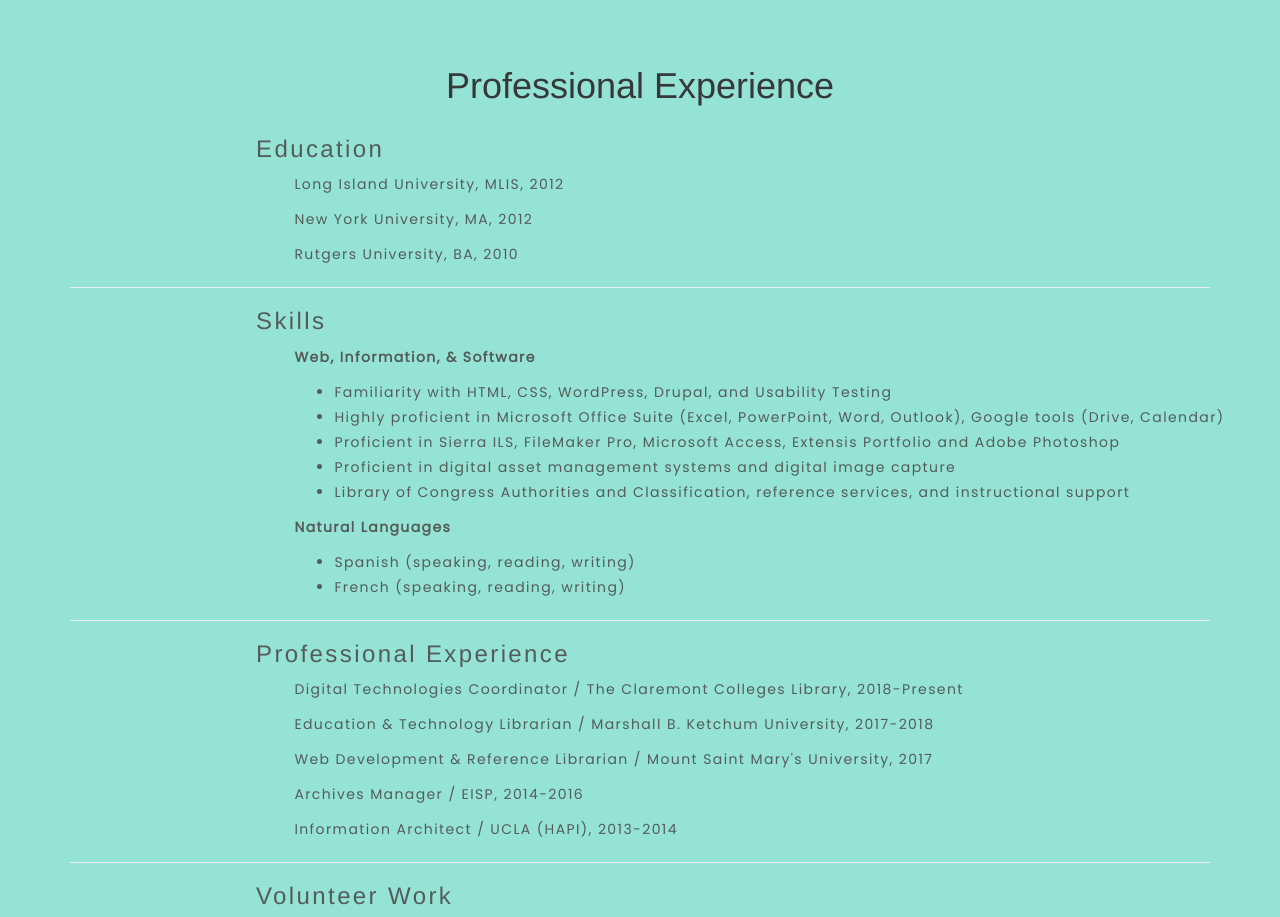
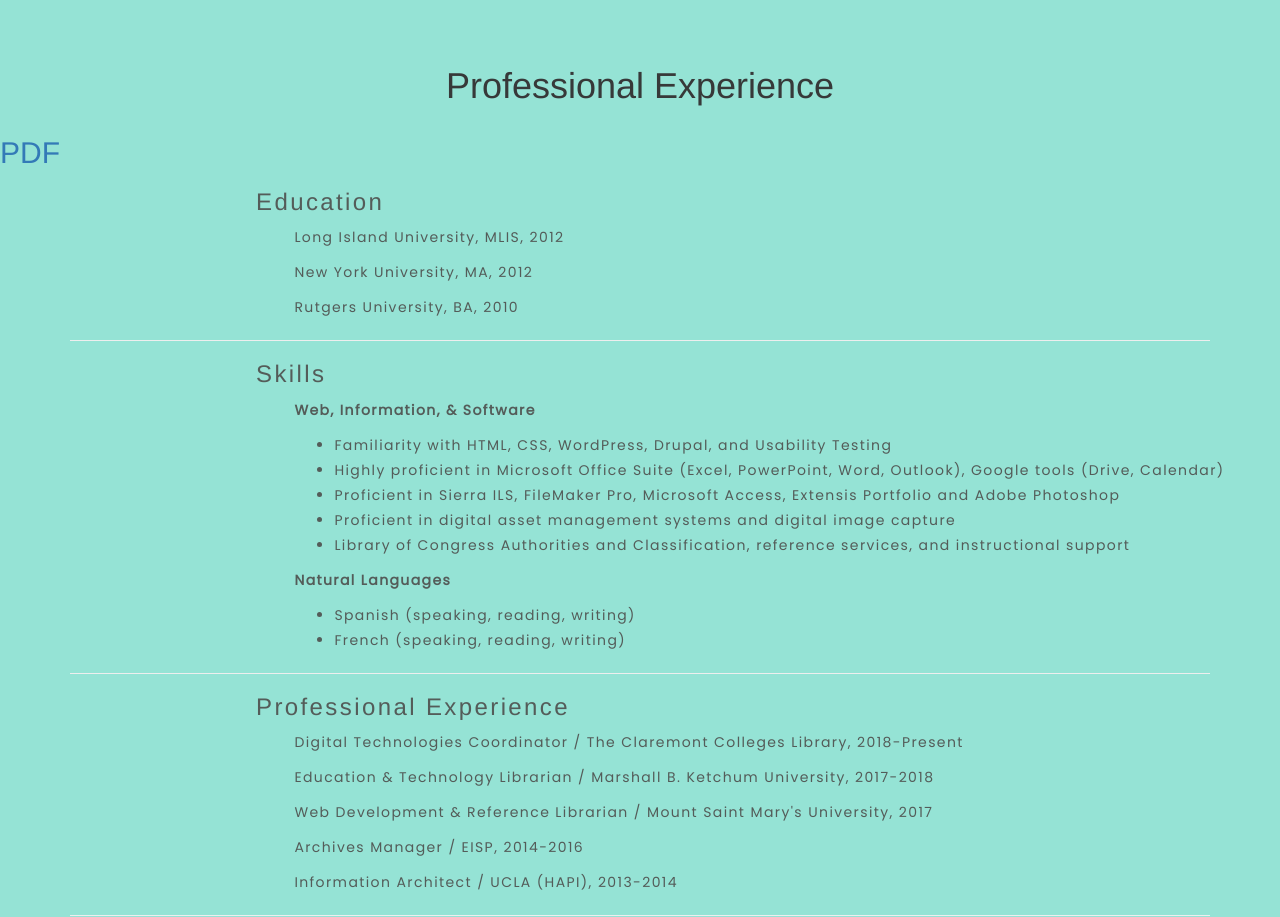
Before and after one commit to Yeisiki/yeisi.github.io, a plain HTML site: page index.html in a window 1280 px wide. Shown: the part 2560-3477 px from the top of the page. Drawn offline with nearby package versions, Linux system fonts and the light colour scheme.

Commit message:
Update index.html

```diff
--- a/index.html
+++ b/index.html
@@ -78,7 +78,7 @@
 </div>
    <!--Experience Section-->
   <div id="resume">
-    <h1 class="anchorJump">Professional Experience</h1>
+    <h1 class="anchorJump">Professional Experience</h1><h2><a href="#">PDF</a></h2>
     <h3 class="resHeadings">Education</h3>
     <p class="resTitles">Long Island University, MLIS, 2012</p>
     <p class="resTitles">New York University, MA, 2012</p>
```
